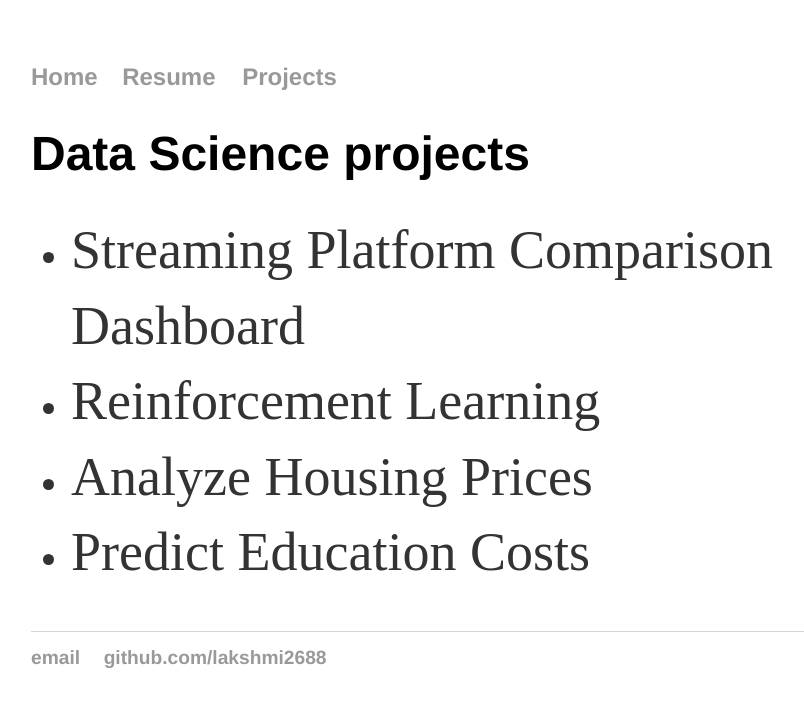
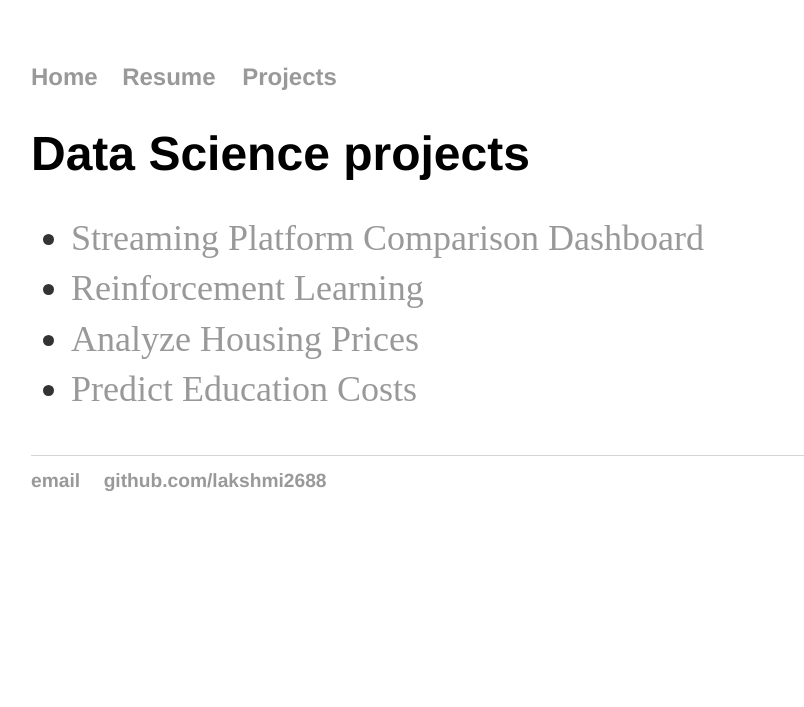
Before and after one commit to lakshmi2688/lakshmi2688.github.io, a Jekyll site: the page built from project/index.html, in a window 1280 px wide. Shown: the top 707 px of the page, without its empty margins (161-965 px from the left). Built offline with Jekyll 4.4.1, drawn with Linux system fonts in a browser that asks for light colours.

Commit message:
Update main.css

```diff
--- a/css/main.css
+++ b/css/main.css
@@ -42,8 +42,8 @@ ul.posts {
     font-size: 1.5em;
 }
 
-ul.posts li a{
-    /*list-style: none;*/
+ul.posts li {
+    list-style: disc;
     font-size: 1.5em;
     line-height: 1.4em;
     color: #333;
```
